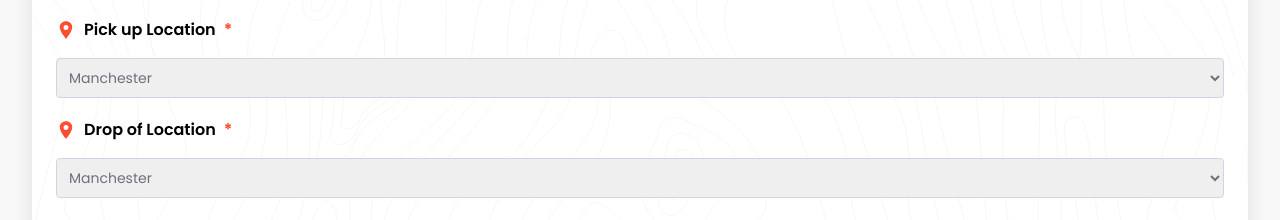
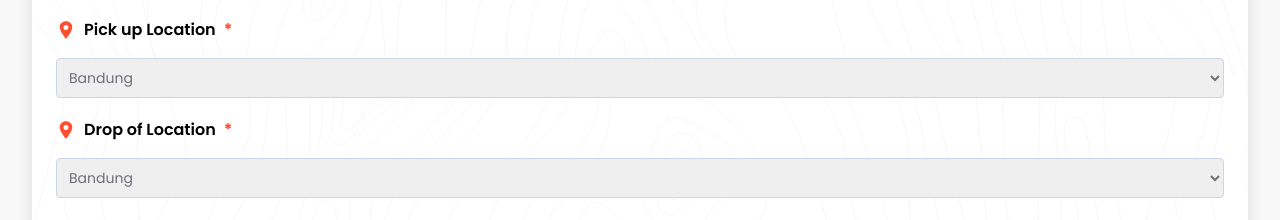
Before and after one commit to darrellrahan/car-rental, a Next.js app: page / in a window 1280 px wide. Shown: the part 728-948 px from the top of the page. Built offline with nearby package versions, Linux system fonts and the light colour scheme.

Commit message:
start working on booking modal

```diff
--- a/app/components/Booking.tsx
+++ b/app/components/Booking.tsx
@@ -1,14 +1,30 @@
 import React from "react";
 import { bookingInputs } from "../data/input";
 import { AiFillCalendar } from "react-icons/ai";
+import { useInputValueContext } from "../context/inputValue";
+import { AiOutlineClose } from "react-icons/ai";
+import { useTogglersContext } from "../context/togglers";
 
 function Booking() {
+  const { bookingSelect, setBookingSelect, bookingDate, setBookingDate } =
+    useInputValueContext();
+  const { bookingFields, setBookingFields, setBookingModal } =
+    useTogglersContext();
+
   return (
     <div className="m-8 p-6 bg-white bg-book-bg rounded shadow-booking-box space-y-8">
       <div>
         <h1 className="text-2xl font-bold">Book a car</h1>
       </div>
       <div className="space-y-5">
+        {!bookingFields && (
+          <div className="flex items-center justify-between bg-custom-pink py-2 px-4 rounded text-custom-maroon font-medium">
+            <p>All fields required!</p>
+            <button onClick={() => setBookingFields(true)}>
+              <AiOutlineClose />
+            </button>
+          </div>
+        )}
         {bookingInputs.select.map((data) => (
           <div key={data.id} className="flex flex-col gap-4">
             <label htmlFor={data.htmlId} className="flex items-center gap-2">
@@ -21,6 +37,12 @@ function Booking() {
             <select
               id={data.htmlId}
               className="p-2 border border-light-grey text-custom-grey rounded text-sm"
+              onChange={(e) =>
+                setBookingSelect({
+                  ...bookingSelect,
+                  [data.htmlId]: e.target.value,
+                })
+              }
             >
               {data.options.map((data) => (
                 <option key={data.id} value={data.option} className="m-8">
@@ -43,12 +65,31 @@ function Booking() {
               type="date"
               id={data.htmlId}
               className="p-2 border border-light-grey text-custom-grey rounded text-sm"
+              onChange={(e) =>
+                setBookingDate({
+                  ...bookingDate,
+                  [data.htmlId]: e.target.value,
+                })
+              }
             />
           </div>
         ))}
       </div>
       <div>
-        <button className="bg-custom-orange w-full shadow-orange-bottom hover:shadow-orange-bottom-hov transition-all duration-300 ease-linear text-white p-4 font-bold rounded">
+        <button
+          className="bg-custom-orange w-full shadow-orange-bottom hover:shadow-orange-bottom-hov transition-all duration-300 ease-linear text-white p-4 font-bold rounded"
+          onClick={() => {
+            if (
+              bookingDate["pickup-date"] !== "" &&
+              bookingDate["dropof-date"] !== ""
+            ) {
+              setBookingFields(true);
+              setBookingModal(true);
+            } else {
+              setBookingFields(false);
+            }
+          }}
+        >
           Search
         </button>
       </div>
--- /dev/null
+++ b/app/components/BookingModal.tsx
@@ -0,0 +1,22 @@
+import React from "react";
+import { AiOutlineClose } from "react-icons/ai";
+import { useTogglersContext } from "../context/togglers";
+
+function BookingModal() {
+  const { bookingModal, setBookingModal } = useTogglersContext();
+
+  if (!bookingModal) return null;
+
+  return (
+    <div className="bg-white fixed inset-x-0 top-0 bottom-0 z-1000">
+      <div className="bg-custom-orange flex items-center justify-between text-white text-2xl p-4 font-bold">
+        <h1>COMPLETE RESERVATION</h1>
+        <button onClick={() => setBookingModal(false)}>
+          <AiOutlineClose />
+        </button>
+      </div>
+    </div>
+  );
+}
+
+export default BookingModal;
--- /dev/null
+++ b/app/context/inputValue.tsx
@@ -0,0 +1,73 @@
+"use client";
+
+import React, { useContext, useState } from "react";
+
+type InputValueContextType = {
+  bookingSelect: {
+    "car-type": string;
+    "pickup-location": string;
+    "dropof-location": string;
+  };
+  setBookingSelect: React.Dispatch<
+    React.SetStateAction<{
+      "car-type": string;
+      "pickup-location": string;
+      "dropof-location": string;
+    }>
+  >;
+  bookingDate: {
+    "pickup-date": string;
+    "dropof-date": string;
+  };
+  setBookingDate: React.Dispatch<
+    React.SetStateAction<{
+      "pickup-date": string;
+      "dropof-date": string;
+    }>
+  >;
+};
+
+const InputValueContext = React.createContext<InputValueContextType>({
+  bookingSelect: {
+    "car-type": "Audi A1 S-Line",
+    "pickup-location": "Bandung",
+    "dropof-location": "Bandung",
+  },
+  setBookingSelect: () => {},
+  bookingDate: {
+    "pickup-date": "",
+    "dropof-date": "",
+  },
+  setBookingDate: () => {},
+});
+
+export const useInputValueContext = () => useContext(InputValueContext);
+
+export const InputValueProvider = ({
+  children,
+}: {
+  children: React.ReactNode;
+}) => {
+  const [bookingSelect, setBookingSelect] = useState({
+    "car-type": "Audi A1 S-Line",
+    "pickup-location": "Bandung",
+    "dropof-location": "Bandung",
+  });
+  const [bookingDate, setBookingDate] = useState({
+    "pickup-date": "",
+    "dropof-date": "",
+  });
+
+  return (
+    <InputValueContext.Provider
+      value={{
+        bookingSelect,
+        setBookingSelect,
+        bookingDate,
+        setBookingDate,
+      }}
+    >
+      {children}
+    </InputValueContext.Provider>
+  );
+};
--- a/app/context/togglers.tsx
+++ b/app/context/togglers.tsx
@@ -1,15 +1,23 @@
 "use client";
 
-import React, { useContext, useState } from "react";
+import React, { useContext, useEffect, useState } from "react";
 
 type TogglersContextType = {
   mobileNavbar: boolean;
   setMobileNavbar: React.Dispatch<React.SetStateAction<boolean>>;
+  bookingFields: boolean;
+  setBookingFields: React.Dispatch<React.SetStateAction<boolean>>;
+  bookingModal: boolean;
+  setBookingModal: React.Dispatch<React.SetStateAction<boolean>>;
 };
 
 const TogglersContext = React.createContext<TogglersContextType>({
   mobileNavbar: false,
   setMobileNavbar: () => {},
+  bookingFields: true,
+  setBookingFields: () => {},
+  bookingModal: false,
+  setBookingModal: () => {},
 });
 
 export const useTogglersContext = () => useContext(TogglersContext);
@@ -20,12 +28,18 @@ export const TogglersProvider = ({
   children: React.ReactNode;
 }) => {
   const [mobileNavbar, setMobileNavbar] = useState(false);
+  const [bookingFields, setBookingFields] = useState(true);
+  const [bookingModal, setBookingModal] = useState(false);
 
   return (
     <TogglersContext.Provider
       value={{
         mobileNavbar,
         setMobileNavbar,
+        bookingFields,
+        setBookingFields,
+        bookingModal,
+        setBookingModal,
       }}
     >
       {children}
--- a/app/data/input.ts
+++ b/app/data/input.ts
@@ -23,12 +23,12 @@ export const bookingInputs = {
       label: { icon: IoLocationSharp, text: "Pick up Location" },
       placeholder: "Select your pick up location",
       options: [
-        { id: 1, option: "Manchester" },
-        { id: 2, option: "London" },
-        { id: 3, option: "Liverpool" },
-        { id: 4, option: "Newcastle" },
-        { id: 5, option: "Sheffield" },
-        { id: 6, option: "Leicester" },
+        { id: 1, option: "Bandung" },
+        { id: 2, option: "Jakarta" },
+        { id: 3, option: "Yogyakarta" },
+        { id: 4, option: "Surabaya" },
+        { id: 5, option: "Medan" },
+        { id: 6, option: "Denpasar" },
       ],
     },
     {
@@ -37,12 +37,12 @@ export const bookingInputs = {
       label: { icon: IoLocationSharp, text: "Drop of Location" },
       placeholder: "Select your drop of location",
       options: [
-        { id: 1, option: "Manchester" },
-        { id: 2, option: "London" },
-        { id: 3, option: "Liverpool" },
-        { id: 4, option: "Newcastle" },
-        { id: 5, option: "Sheffield" },
-        { id: 6, option: "Leicester" },
+        { id: 1, option: "Bandung" },
+        { id: 2, option: "Jakarta" },
+        { id: 3, option: "Yogyakarta" },
+        { id: 4, option: "Surabaya" },
+        { id: 5, option: "Medan" },
+        { id: 6, option: "Denpasar" },
       ],
     },
   ],
--- a/app/page.tsx
+++ b/app/page.tsx
@@ -6,16 +6,21 @@ import React from "react";
 import { TogglersProvider } from "./context/togglers";
 import Hero from "./components/Hero";
 import Booking from "./components/Booking";
+import { InputValueProvider } from "./context/inputValue";
+import BookingModal from "./components/BookingModal";
 
 function Home() {
   return (
     <TogglersProvider>
+      <InputValueProvider>
         <main>
           <Header />
           <MobileNavbar />
           <Hero />
           <Booking />
+          <BookingModal />
         </main>
+      </InputValueProvider>
     </TogglersProvider>
   );
 }
--- a/tailwind.config.js
+++ b/tailwind.config.js
@@ -14,6 +14,8 @@ module.exports = {
         "custom-white": "#f8f8f8",
         "custom-orange": "#ff4d30",
         "custom-grey": "#706f7b",
+        "custom-maroon": "#721c24",
+        "custom-pink": "#f8d7da",
         "light-grey": "#ccd7e6",
       },
       spacing: {
@@ -30,6 +32,9 @@ module.exports = {
       backgroundImage: {
         "book-bg": "url('/images/book-bg.png')",
       },
+      zIndex: {
+        1000: "1000",
+      },
     },
   },
   plugins: [],
```
Lines whose indentation alone changed are shown as unchanged.
